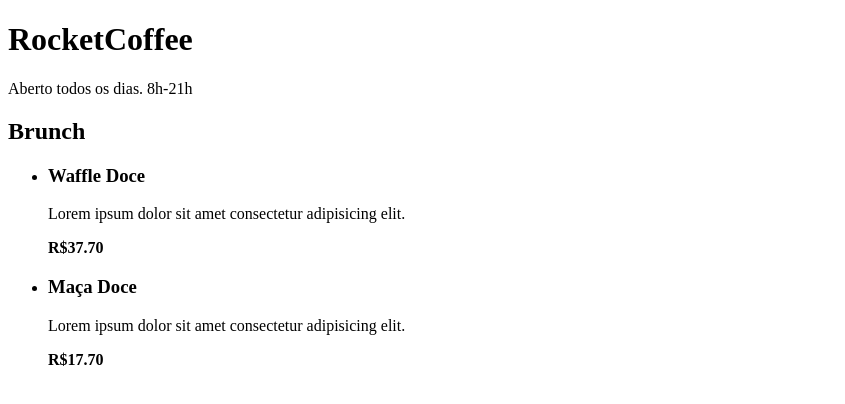
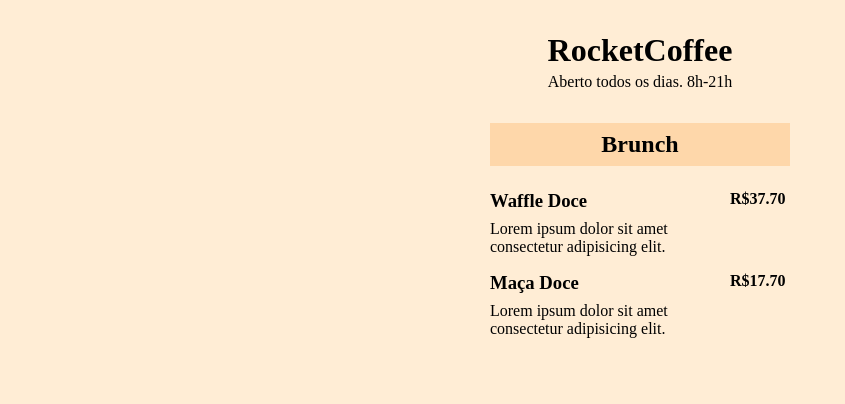
Before and after one commit to Diogovx/Rocket-Coffe, a plain HTML site: page index.html in a window 1280 px wide. Shown: the whole page, without its empty margins (0-845 px from the left). Drawn offline with Linux system fonts and the light colour scheme.

Commit message:
Segundo commit

```diff
--- /dev/null
+++ b/css/main.css
@@ -0,0 +1,59 @@
+* {
+    margin: 0;
+    padding: 0;
+  }
+
+  body {
+    background-color: #FFEDD5; /* hex: 0-F */
+  }
+
+  ul {
+    list-style: none;
+  }
+
+  /* HEADER */
+  header {
+    padding: 32px 0;
+    text-align: center;
+  }
+
+  header,
+  section {
+    max-width: 300px;
+    margin: 0 auto;
+  }
+
+  header h1 {
+    margin-bottom: 4px;
+  }
+
+  header h1 span {
+    color: #995000;
+  }
+
+  /* SECTION */
+  section {
+    margin-bottom: 24px;
+  }
+
+  section h2 {
+    background-color: #FED7AA;
+    padding: 8px 16px;
+    text-align: center;
+
+    margin-bottom: 24px;
+  }
+
+  /* LISTA */
+  ul li {
+    margin-bottom: 16px;
+    display: flex;
+  }
+
+  li .details {
+    max-width: 240px;
+  }
+
+  .details h3 {
+    margin-bottom: 8px;
+  }
--- a/index.html
+++ b/index.html
@@ -4,7 +4,8 @@
     <meta charset="UTF-8">
     <meta http-equiv="X-UA-Compatible" content="IE=edge">
     <meta name="viewport" content="width=device-width, initial-scale=1.0">
-    <title>Document</title>
+    <link rel="stylesheet" href="css/main.css">
+    <title>Rocket Coffe</title>
 </head>
 <body>
 
```
